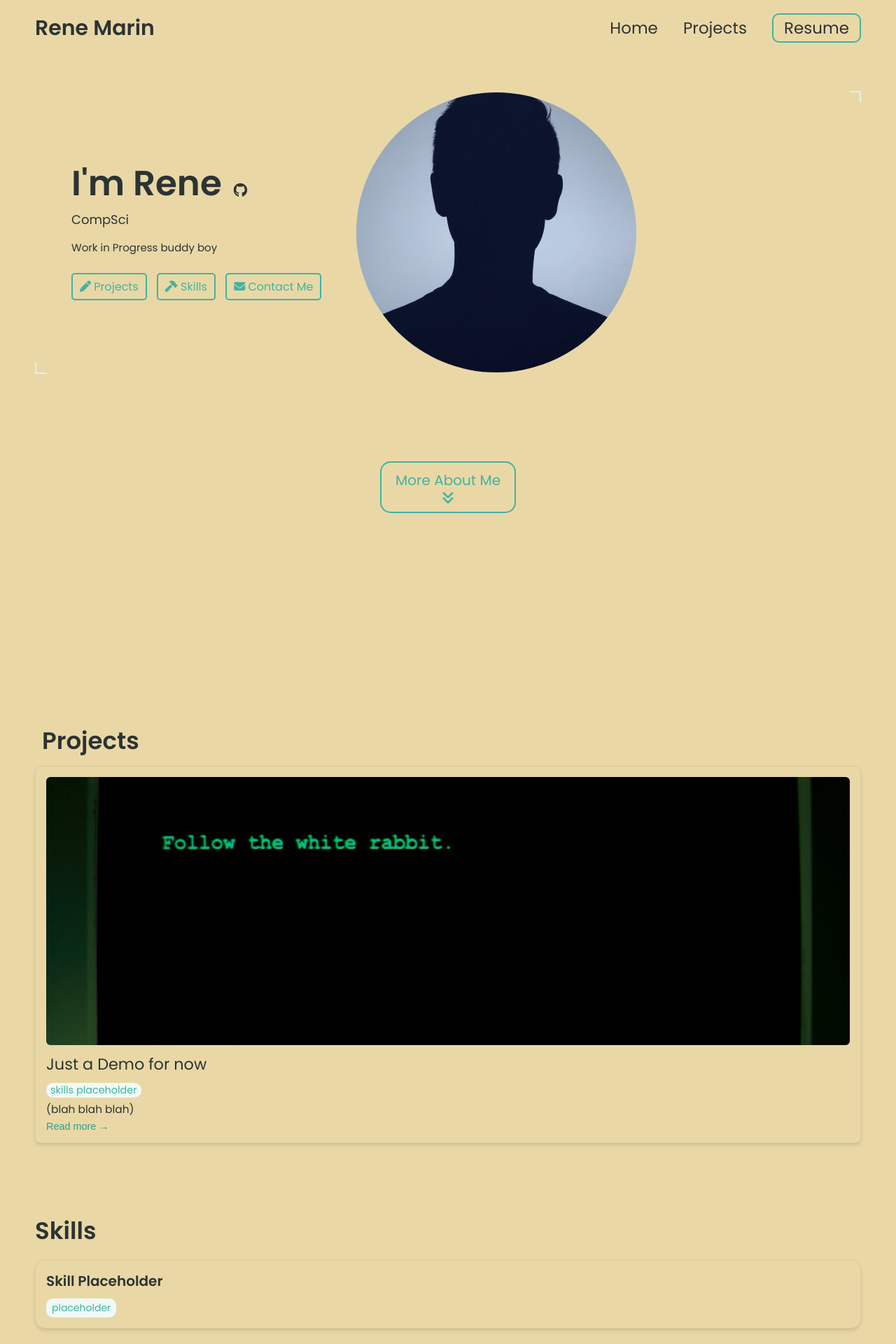
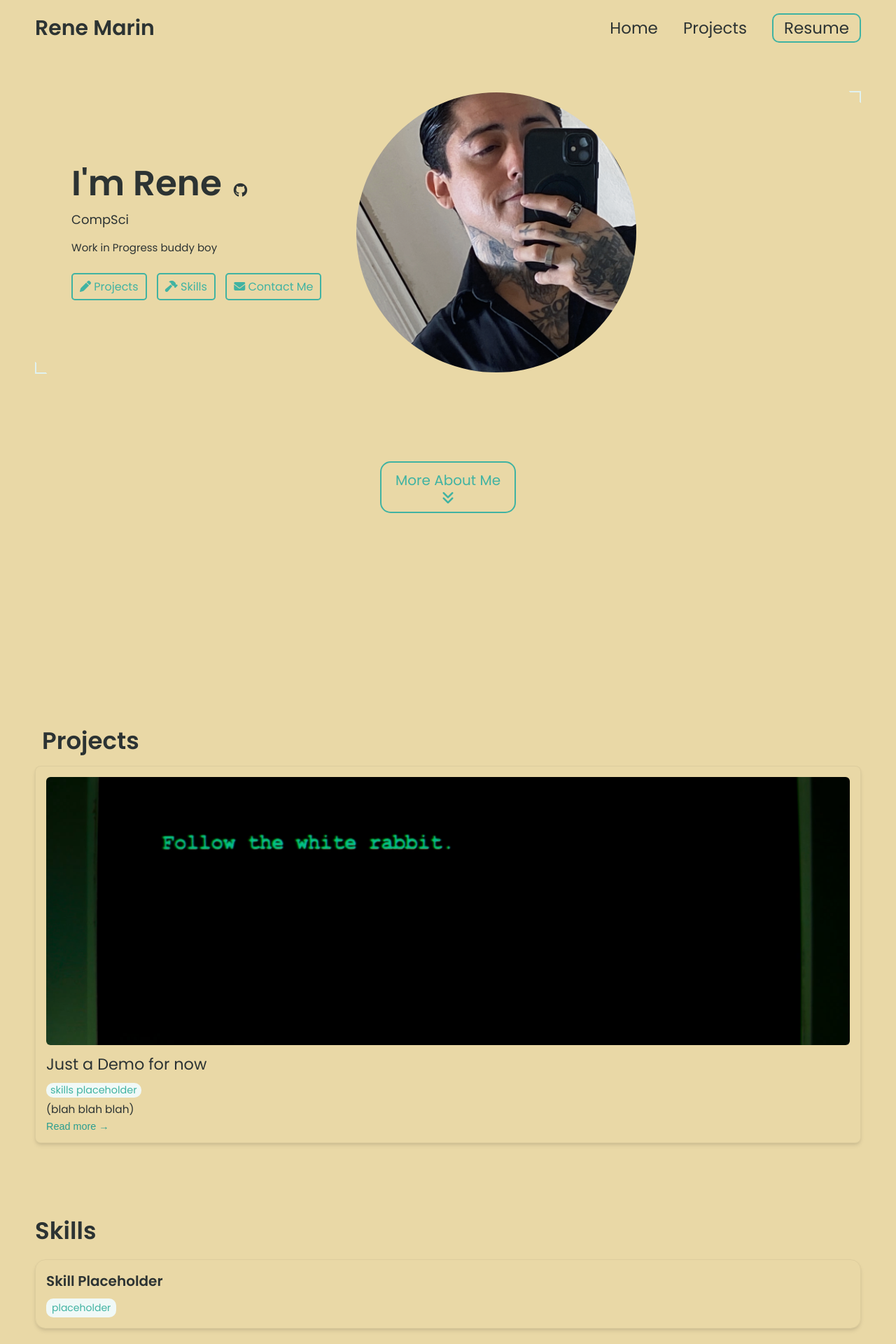
Before and after one commit to renemarin/renemarin.github.io, a Jekyll site: the page built from index.html, in a window 1280 px wide. Shown: the top 1920 px of the page at 70% size. Built offline with Jekyll 4.4.1, drawn with Linux system fonts in a browser that asks for light colours.

Commit message:
Update _config.yml

```diff
--- a/_config.yml
+++ b/_config.yml
@@ -17,8 +17,7 @@ headline: CompSci
 description: >- # dont remove this line. this will ignore all new lines until the next section
   Work in Progress buddy boy
 # Place your profile image in /assets/images/profile-image/folder and edit the file name
-profile_image: ./assets/images/profile-image/avatar.jpeg
-
+profile_image: ./assets/images/profile-image/avatar2.png
 
 # Link your resume
 # You can place your resume in assets/resume/{resume file.pdf} or add external link such as pdf saved in google drive
```
